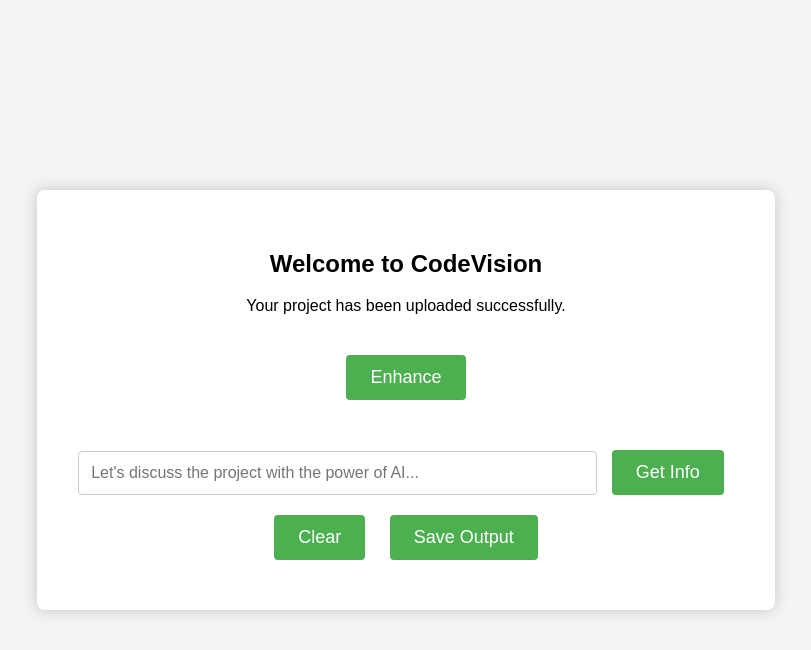
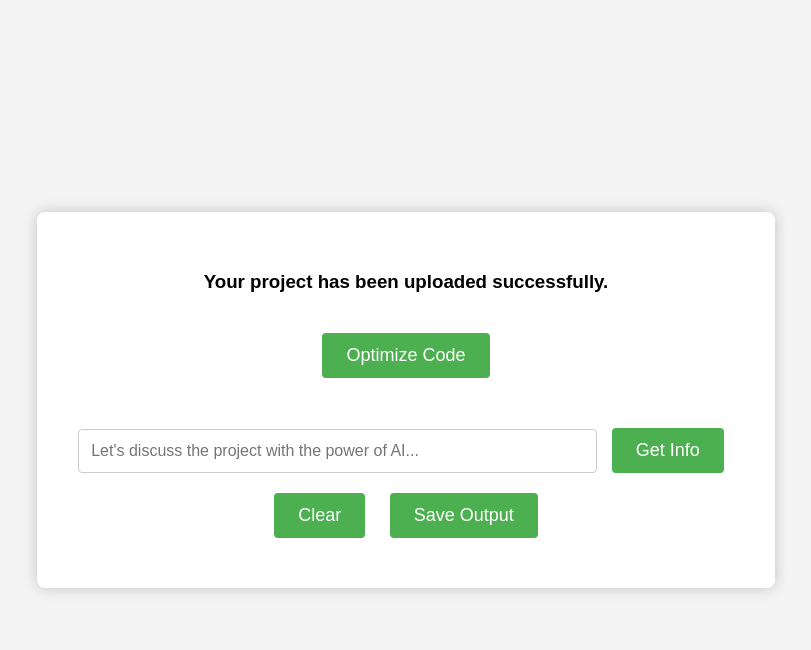
Before and after one commit to sahilmathew23/CodeVision, a Flask app: page /index in a window 1280 px wide. Shown: the top 650 px of the page, without its empty margins (234-1045 px from the left). Run offline with Flask 3, Linux system fonts and the light colour scheme; parts of the project's set-up code (start-up, migrations or seed data) failed here and were passed over.

Commit message:
enhance UI

```diff
--- a/templates/index.html
+++ b/templates/index.html
@@ -65,14 +65,13 @@
 </head>
 <body>
     <div class="container">
-        <h2>Welcome to CodeVision</h2>
-        <p>Your project has been uploaded successfully.</p>
+        <h3>Your project has been uploaded successfully.</h3>
 
         <div class="button-container">
             <form action="/enhance" method="GET">
                 <input type="hidden" name="filename" value="{{ filename }}">
                 <input type="hidden" name="model" value="{{ model }}">
-                <button type="submit">Enhance</button>
+                <button type="submit">Optimize Code</button>
             </form>
         </div>
 
```
Also changed, not shown: templates/upload.html (+8 -1 lines).
